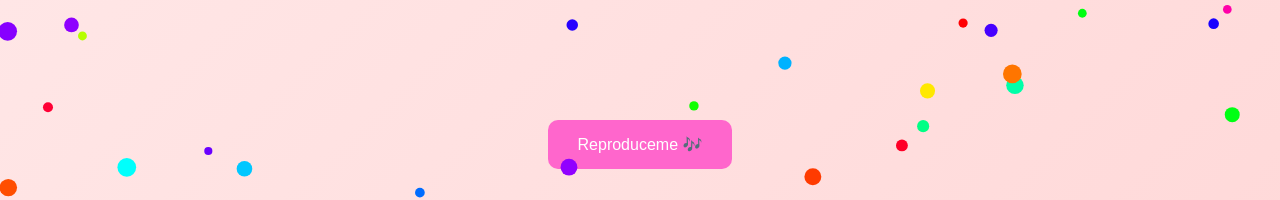
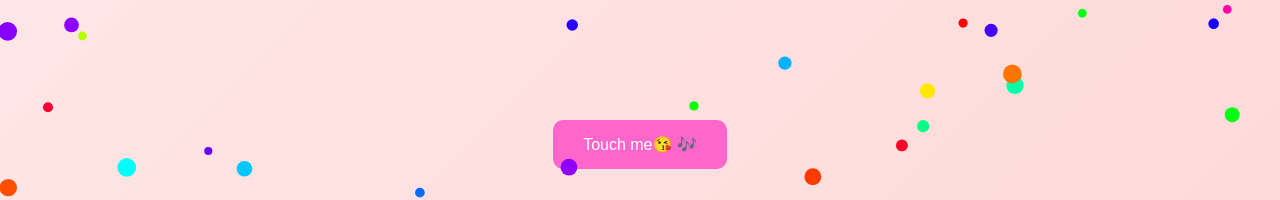
Before and after one commit to meivyncontreras/Cesarina-s-birthday, a plain HTML site: page index.html in a window 1280 px wide. Shown: the top 200 px of the page. Drawn offline with Linux system fonts and the light colour scheme.

Commit message:
Update index.html

```diff
--- a/index.html
+++ b/index.html
@@ -9,7 +9,7 @@
 <body>
 
   <div class="container">
-         <button onclick="playSong()">Reproduceme 🎶</button>
+         <button onclick="playSong()">Touch me😘 🎶</button>
     <canvas id="confetti"></canvas>
     <h1>🎉 ¡Feliz Cumpleaños! 🎉</h1>
     <h1>🎂Cesarina M. Diaz 🎂</h1>
```
